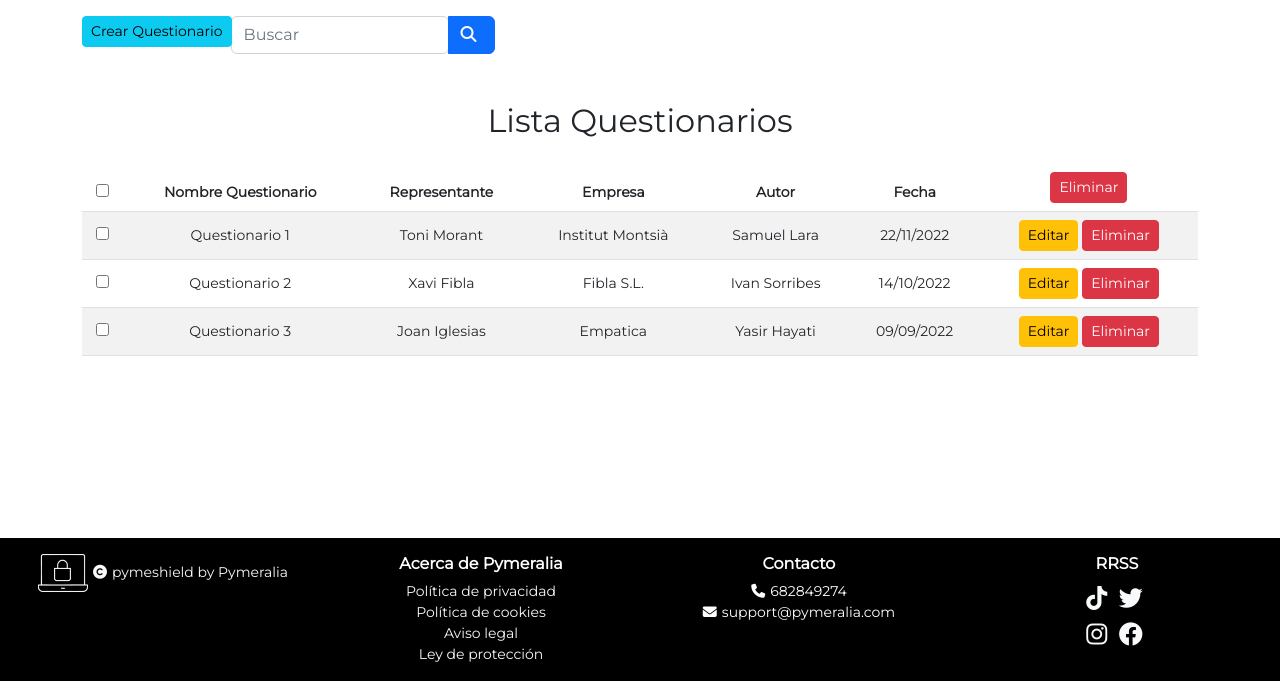
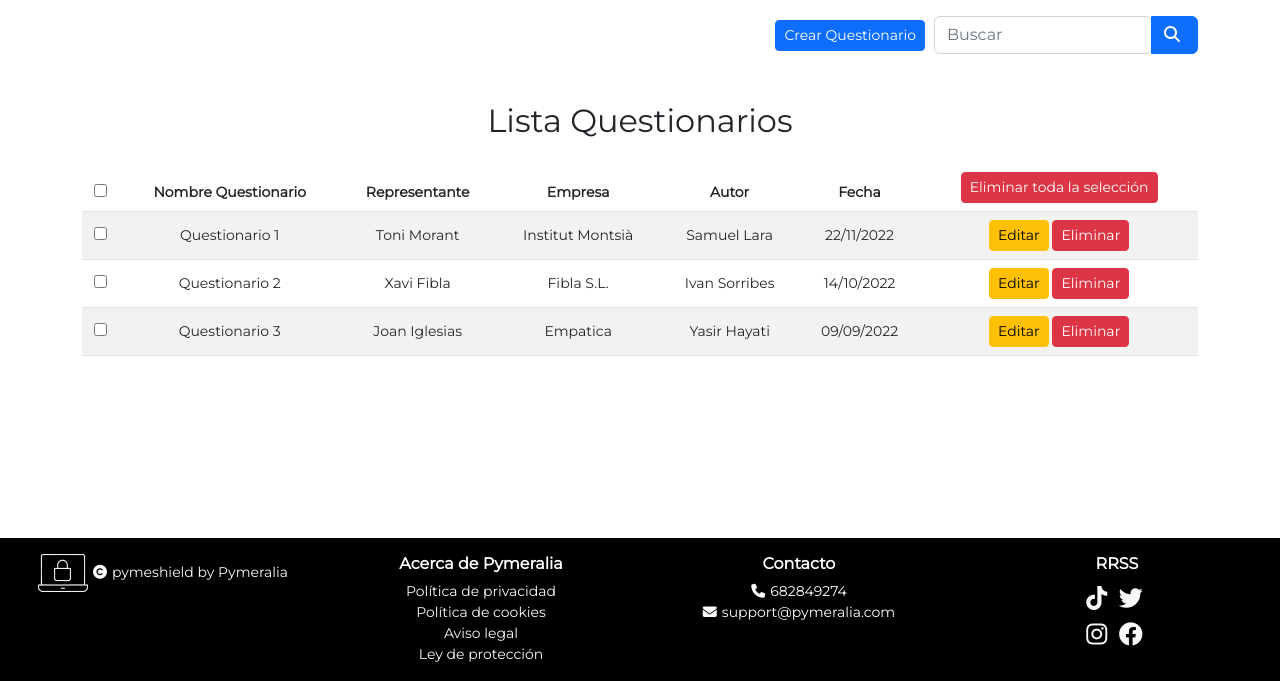
Before and after one commit to samuel-lara/Informes-Equip2-Sprint2-Pymeralia, a PHP site: page /admin/Llistat-Questionaris.html in a window 1280 px wide. Shown: the part 119-800 px from the top of the page. Run offline with PHP 8.4, Linux system fonts and the light colour scheme.

Commit message:
Llistat-Questionaris HTML done

```diff
--- a/pymeraliaFiles/admin/Llistat-Questionaris.html
+++ b/pymeraliaFiles/admin/Llistat-Questionaris.html
@@ -9,6 +9,7 @@
     <script src="../scripts/bootstrap.bundle.min.js"></script>
     <link rel="stylesheet" href="../node_modules/bootstrap/dist/css/bootstrap.min.css">
     <link rel="stylesheet" href="../css/main.css">
+    <link rel="stylesheet" href="../css/barraBusqueda.css">
     <link href="../css/fontawesome.min.css" rel="stylesheet">
     <link href="../css/brands.min.css" rel="stylesheet">
     <link href="../css/solid.min.css" rel="stylesheet">
@@ -81,10 +82,10 @@
         </nav><!--Header Menu-->
 
     </header>
-    <div class="container overflow-hidden text-center py-3" id="barra-busqueda">
-    <div class="input-group">
+    <div class="container overflow-hidden text-center py-3">
+    <div class="input-group" id="barra-busqueda">
         <div>
-            <button class="btn btn-info btn-sm" id="boton-crear-questionario">Crear Questionario</button>
+            <button class="btn btn-primary btn-sm" id="boton-crear-questionario">Crear Questionario</button>
         </div>
 
         <div class="form-outline">
@@ -110,7 +111,7 @@
                         <th scope="col">Empresa</th>
                         <th scope="col">Autor</th>
                         <th scope="col">Fecha</th>
-                        <th scope="col"><button class="btn btn-danger btn-sm">Eliminar</button><!--Editar i Eliminar--></th>
+                        <th scope="col"><button class="btn btn-danger btn-sm">Eliminar toda la selección</button><!--Editar i Eliminar--></th>
                     </tr>
                 </thead>
                 <tbody>
--- a/pymeraliaFiles/css/barraBusqueda.css
+++ b/pymeraliaFiles/css/barraBusqueda.css
@@ -1,3 +1,8 @@
 #barra-busqueda{
-    justify-content: end;
+    align-items: center;
+    justify-content: flex-end;
 }
+
+#boton-crear-questionario{
+    margin-right: 10px;
+}
```
